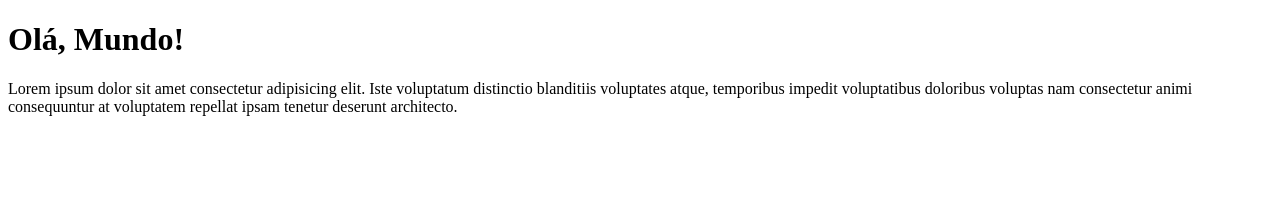
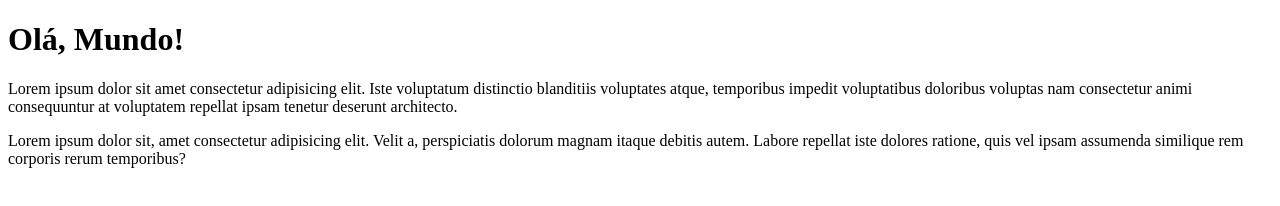
Before and after one commit to Jaspasx/Ola-Mundo, a plain HTML site: page site-exemplo/index.html in a window 1280 px wide. Drawn offline with Linux system fonts and the light colour scheme.

Commit message:
adicionei um parágrafo

```diff
--- a/site-exemplo/index.html
+++ b/site-exemplo/index.html
@@ -8,5 +8,6 @@
 <body>
     <h1>Olá, Mundo!</h1>
     <p>Lorem ipsum dolor sit amet consectetur adipisicing elit. Iste voluptatum distinctio blanditiis voluptates atque, temporibus impedit voluptatibus doloribus voluptas nam consectetur animi consequuntur at voluptatem repellat ipsam tenetur deserunt architecto.</p>
+    <p>Lorem ipsum dolor sit, amet consectetur adipisicing elit. Velit a, perspiciatis dolorum magnam itaque debitis autem. Labore repellat iste dolores ratione, quis vel ipsam assumenda similique rem corporis rerum temporibus?</p>
 </body>
 </html>
```
